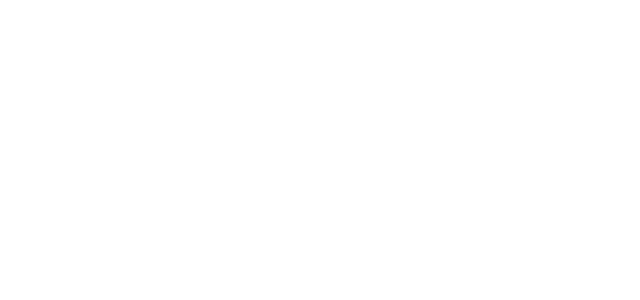
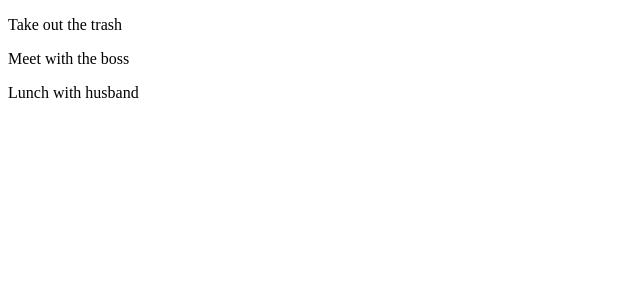
Before and after one commit to waetech/react_todo_list, a React (Create React App) app: page / in a window 1280 px wide. Shown: the top 300 px of the page, without its empty margins (0-640 px from the left). Built offline with nearby package versions, Linux system fonts and the light colour scheme.

Commit message:
Added todo item component

```diff
--- a/src/components/TodoItem.js
+++ b/src/components/TodoItem.js
@@ -1,14 +1,20 @@
-import React, { Component } from 'react'
+import React, { Component } from 'react';
+import PropTypes from 'prop-types';
 
 
 export class TodoItem extends Component {
     render() {
         return (
             <div>
-            <p>Hello</p>
+            <p>{ this.props.todo.title }</p>
             </div>
         )
     }
 }
 
+//PropTypes
+TodoItem.propTypes = {
+    todos: PropTypes.object.isRequired
+}
+
 export default TodoItem
--- a/src/components/Todos.js
+++ b/src/components/Todos.js
@@ -1,11 +1,18 @@
 import React, { Component } from 'react';
+import TodoItem from './TodoItem';
+import PropTypes from 'prop-types';
 
 class Todos extends Component {
     render() {
          return this.props.todos.map((todo) => (
-             <h3></h3>
+             <TodoItem key={todo.id} todo={todo} />
          ));
     }
 }
 
+//PropTypes
+Todos.propTypes = {
+    todos: PropTypes.array.isRequired
+}
+
 export default Todos;
```
